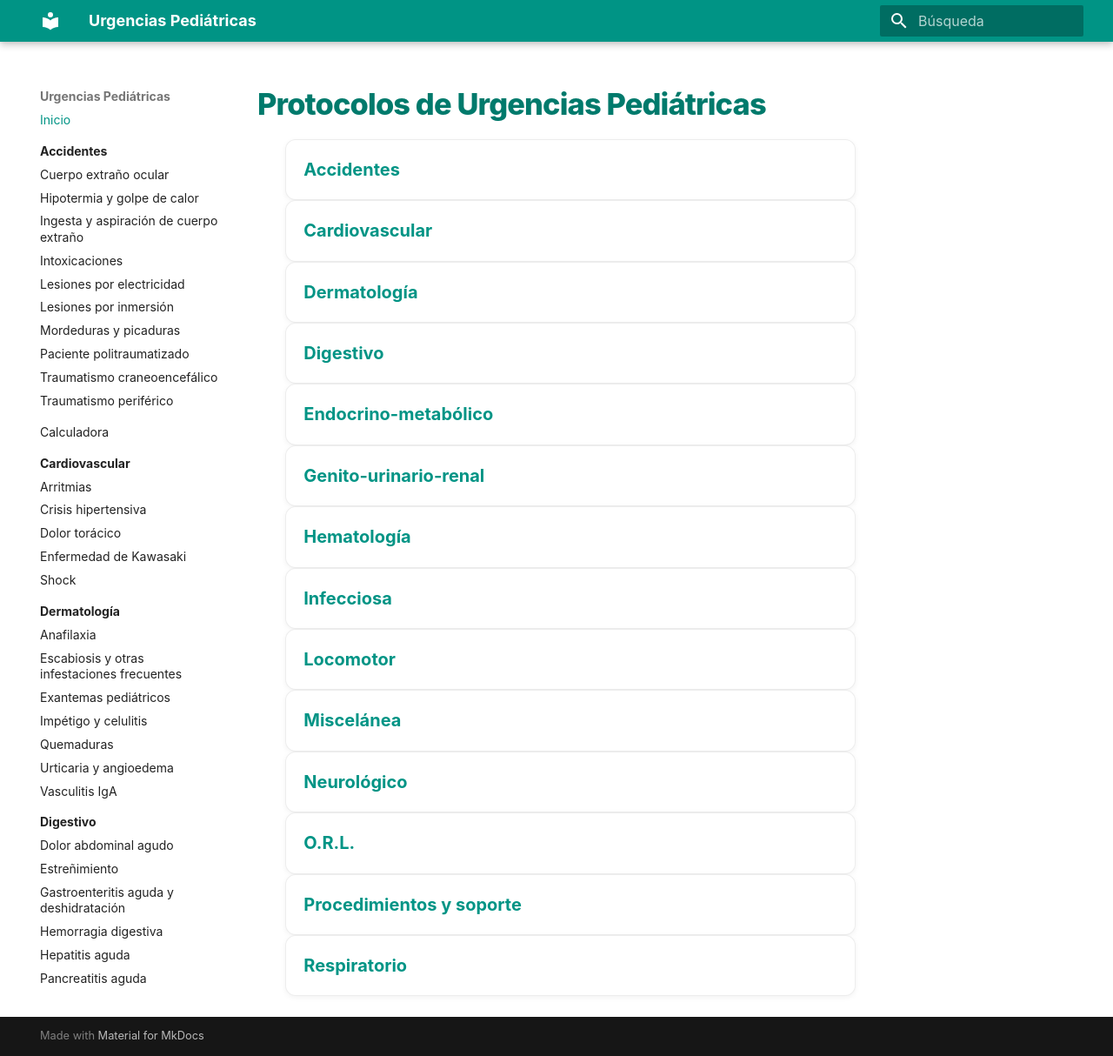
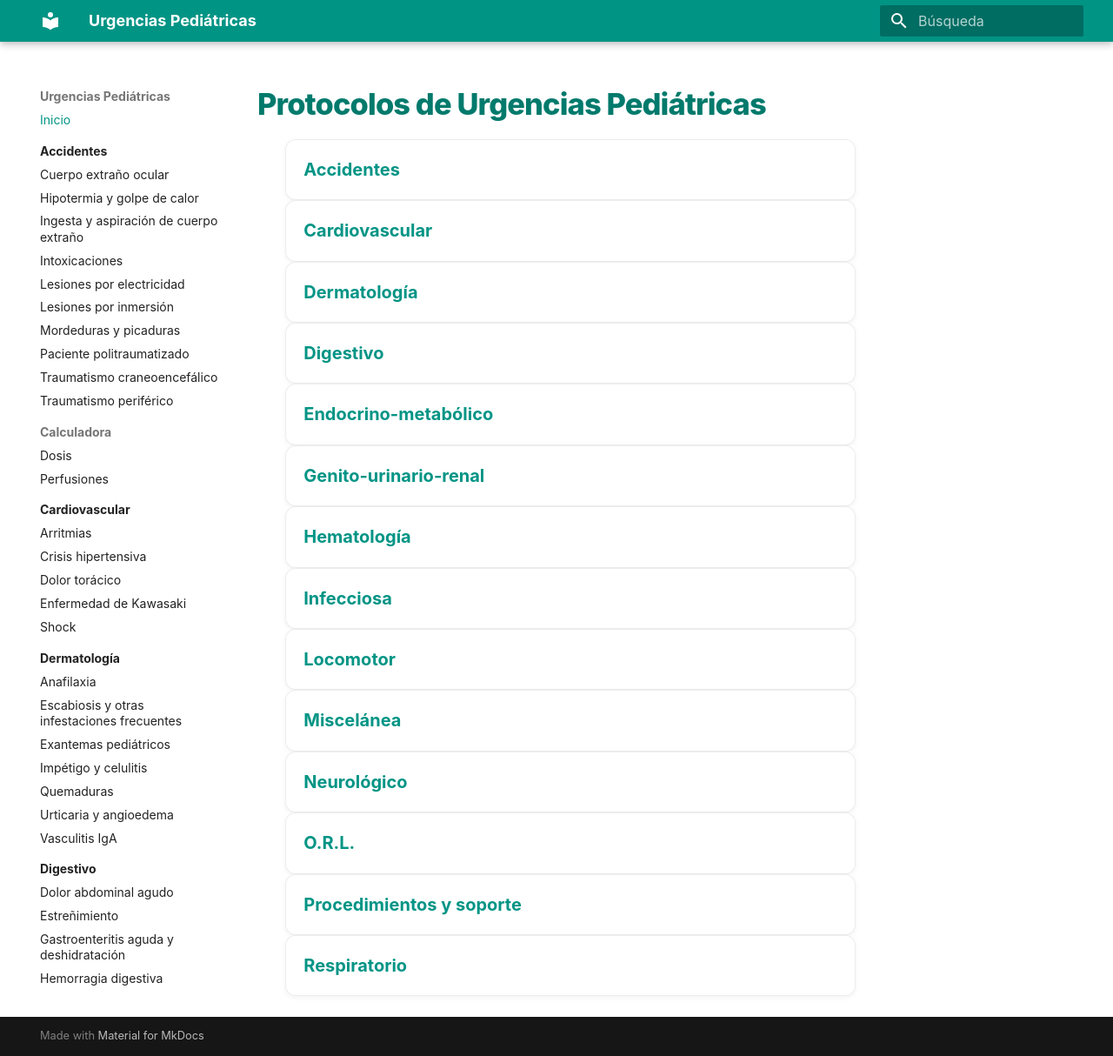
Before and after one commit to gonzaloares/urgencias-pediatricas, an MkDocs documentation site: the page built from docs/index.md, in a window 1280 px wide and 1214 px high. Shown: the whole window at 87% size. Built offline with MkDocs 1.6.1 and Material for MkDocs 9.7.7, drawn with Linux system fonts in a browser that asks for light colours.

Commit message:
Integra perfusiones en la navegación y JavaScript

```diff
--- a/mkdocs.yml
+++ b/mkdocs.yml
@@ -29,7 +29,9 @@ nav:
       - Paciente politraumatizado: trauma/politraumatizado.md
       - Traumatismo craneoencefálico: trauma/traumatismo-craneoencefalico.md
       - Traumatismo periférico: trauma/traumatismo-periferico.md
-  - Calculadora: calculadora.md
+  - Calculadora:
+      - Dosis: calculadora.md
+      - Perfusiones: perfusiones.md
   - Cardiovascular:
       - cardiologia/index.md
       - Arritmias: cardiologia/arritmias.md
@@ -151,6 +153,7 @@ extra_css:
 
 extra_javascript:
   - javascripts/dose-calculator.js
+  - javascripts/infusion-calculator.js
   - javascripts/external-links.js
   - javascripts/pwa.js
 
```
